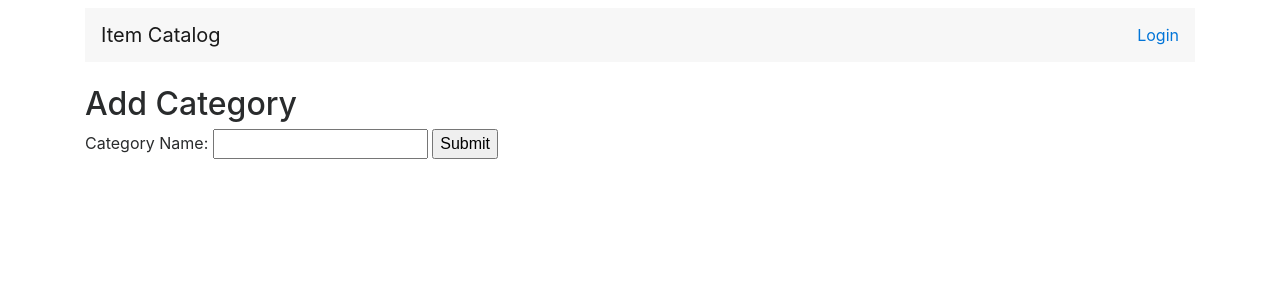
After one commit to albe-rosado/item-catalog, a Flask app: page /newCategory in a window 1280 px wide. The commit adds this page. Shown: the top 300 px of the page. Run offline with Flask 2, Linux system fonts and the light colour scheme; some libraries are stand-ins or nearby versions.

Commit message:
Add Create New Category Feature to the app

```diff
--- a/config.py
+++ b/config.py
@@ -3,4 +3,5 @@ basedir = os.path.abspath(os.path.dirname(__file__))
 
 SECRET_KEY = os.environ.get('SECRET_KEY') or 'cHkn3wu7se1c5gVc'
 SQLALCHEMY_COMMIT_ON_TEARDOWN = True
-SQLALCHEMY_DATABASE_URI = os.environ.get('DATABASE_URL') or 'sqlite:///' + os.path.join(basedir, 'data.sqlite')
+SQLALCHEMY_DATABASE_URI = os.environ.get('DATABASE_URL') or \
+        'sqlite:///' + os.path.join(basedir, 'data.sqlite')
--- a/app/forms.py
+++ b/forms.py
@@ -4,11 +4,11 @@ from wtforms.validators import DataRequired
 
 
 
-class Category(FlaskForm):
+class CategoryForm(FlaskForm):
     name = StringField('name', validators=[DataRequired()])
 
 
-class Item(FlaskForm):
+class ItemForm(FlaskForm):
     title = StringField('title', validators=[DataRequired()])
     description = StringField('description', validators=[DataRequired()])
     cat_assign = SelectField(u'Programming Language', choices=[('py', 'Python'), ('text', 'Plain Text')])
--- a/run.py
+++ b/run.py
@@ -1,4 +1,42 @@
 #! env/bin/python
-from app import app
+from flask import Flask, render_template, redirect, url_for
+from forms import CategoryForm , ItemForm
+from models import db, Category, Item
 
-app.run(debug=True)
+
+app = Flask(__name__)
+
+db.init_app(app)
+
+# Loads the config
+app.config.from_object('config')
+
+
+
+# Home
+@app.route('/')
+def index():
+    return render_template('index.html')
+
+
+
+# Add new category
+@app.route('/newCategory', methods = ['GET', 'POST'])
+def newCategory():
+    form = CategoryForm()
+    if form.validate_on_submit():
+        category = Category(name = form.name.data)
+        db.session.add(category)
+        db.session.commit()
+        redirect(url_for('index'))
+    return render_template('newCategory.html', form = form)
+
+
+
+
+
+
+if __name__ == '__main__':
+    with app.app_context():
+        db.create_all()
+    app.run(debug = True)
--- a/app/templates/base.html
+++ b/templates/base.html
@@ -8,7 +8,7 @@
     <!-- Bootstrap Styles -->
     <link rel="stylesheet" href="https://maxcdn.bootstrapcdn.com/bootstrap/4.0.0-alpha.6/css/bootstrap.min.css" integrity="sha384-rwoIResjU2yc3z8GV/NPeZWAv56rSmLldC3R/AZzGRnGxQQKnKkoFVhFQhNUwEyJ" crossorigin="anonymous">
     <!-- Custom Styles-->
-    <link rel="stylesheet" href="{{url_for('.static', filename='css/styles.css')}}">
+    <link rel="stylesheet" href="{{url_for('static', filename='css/styles.css')}}">
 
 
 </head>
--- a/app/templates/index.html
+++ b/templates/index.html
@@ -2,7 +2,7 @@
 {% block content %}
 <div class="row">
     <div class="col-lg-6 col-xs-12">
-        <a href="/categories" class="btn btn-outline-primary">Add Category</a>
+        <a href="/newCategory" class="btn btn-outline-primary">Add Category</a>
         <a href="/categories" class="btn btn-outline-primary">Add Item</a>
     </div>
     <div class="col-lg-6 col-xs-12 ">
--- /dev/null
+++ b/templates/newCategory.html
@@ -0,0 +1,21 @@
+{% extends "base.html" %}
+
+
+
+{% block content %}
+<div class="row">
+    <div class="col-lg-12">
+        <h2>Add Category</h2>
+    </div>
+</div>
+<div class="row">
+    <div class="col-md-6">
+        <form method="POST">
+            {{form.csrf_token}}
+            <label>Category Name:</label>
+            {{form.name()}}
+            <button type="submit">Submit</button>
+        </form>
+    </div>
+</div>
+{% endblock  %}
```
Also changed, not shown: app/__init__.py (deleted, +0 -15 lines), app/models.py (deleted, +0 -23 lines), app/views.py (deleted, +0 -9 lines), models.py (added, +15 -0 lines), data.sqlite (added), static/css/styles.css (renamed from app/static/css/styles.css).
